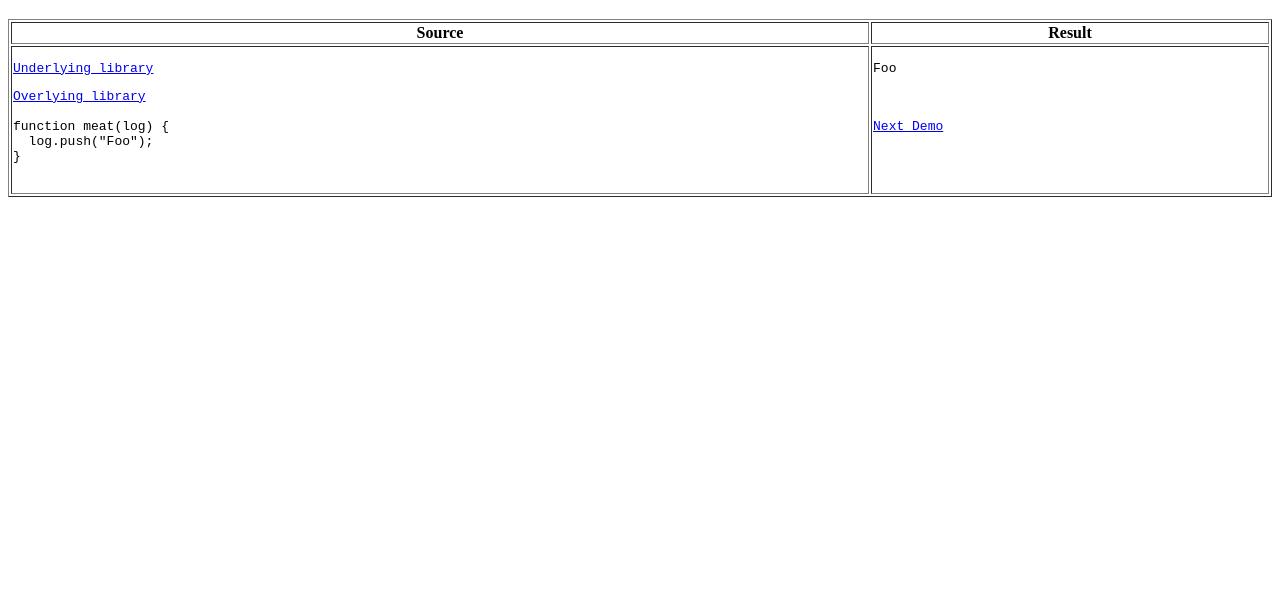
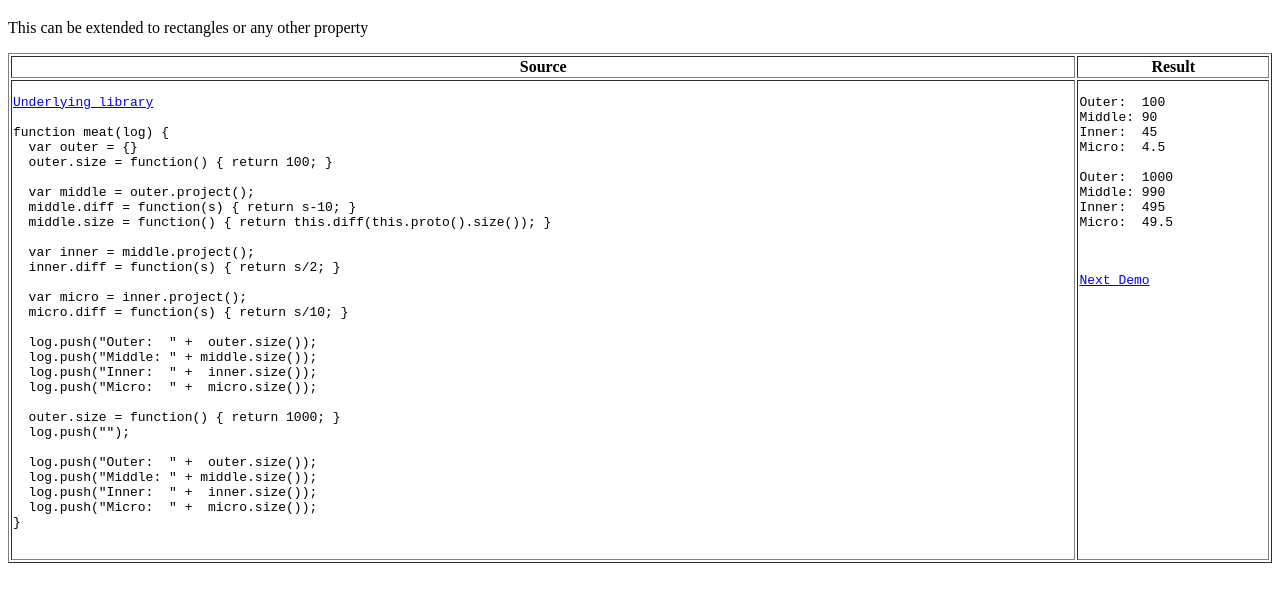
Before and after one commit to adrianmay/obtotype, a website: page demo/2_box.html in a window 1280 px wide. Shown: the part 61-660 px from the top of the page. Drawn offline with Linux system fonts and the light colour scheme.

Commit message:
Size demo

```diff
--- a/demo/2_box.html
+++ b/demo/2_box.html
@@ -4,19 +4,42 @@
   <head>
     <script src='misc.js'></script>
     <script id='core' src='../src/subobtotype.js'> </script>
-    <script id='extra' src='2_box.js'>
     </script>
     <script id='meat'>
 
 function meat(log) {
-  log.push("Foo");
+  var outer = {}
+  outer.size = function() { return 100; }
+
+  var middle = outer.project();
+  middle.diff = function(s) { return s-10; }
+  middle.size = function() { return this.diff(this.proto().size()); }
+
+  var inner = middle.project();
+  inner.diff = function(s) { return s/2; }
+
+  var micro = inner.project();
+  micro.diff = function(s) { return s/10; }
+
+  log.push("Outer:  " +  outer.size());
+  log.push("Middle: " + middle.size());
+  log.push("Inner:  " +  inner.size());
+  log.push("Micro:  " +  micro.size());
+
+  outer.size = function() { return 1000; }
+  log.push("");
+
+  log.push("Outer:  " +  outer.size());
+  log.push("Middle: " + middle.size());
+  log.push("Inner:  " +  inner.size());
+  log.push("Micro:  " +  micro.size());
 }
     </script>
     <script src='frame.js'> </script>
   </head>
   <body onLoad='go();'>
     <h1>2: Use projection for containment</h1>
-    <p></p>
+    <p>This can be extended to rectangles or any other property</p>
     <div id='here'></pre>
     <div id='next' style='display:none;' src='0_sub.html'></div>
   </body>
--- a/demo/2_box.js
+++ /dev/null
@@ -1,2 +0,0 @@
-
-//TBW
--- a/src/subobtotype.js
+++ b/src/subobtotype.js
@@ -24,3 +24,5 @@ Object.prototype.project = function() {
   }
   return res;
 }
+
+Object.prototype.proto = function() { return Object.getPrototypeOf(this); }
```
Also changed, not shown: demo/1_undo.html (+4 -0 lines).
